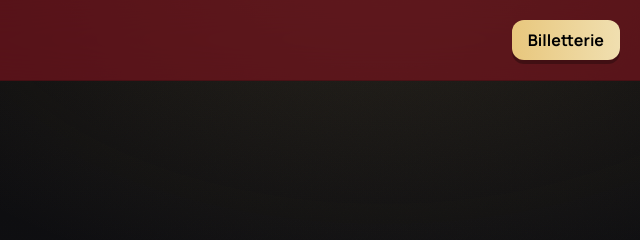
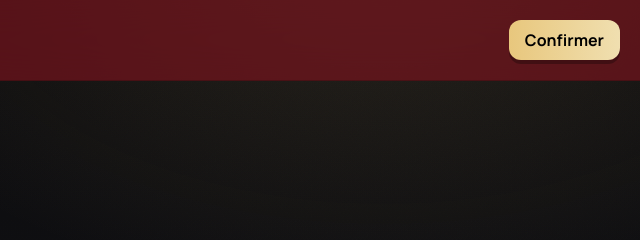
Before and after one commit to jeanloup33/cannes-2025, a website: page news.html in a window 1280 px wide. Shown: the top 240 px of the page, 640-1280 px from the left. Drawn offline with nearby package versions, Linux system fonts and the light colour scheme.

Commit message:
Remplace Billetterie dans news.html

```diff
--- a/news.html
+++ b/news.html
@@ -82,7 +82,7 @@
         <span class="hidden sm:inline text-lg md:text-xl font-extrabold tracking-wide gold-text">NIGHT PARTY</span>
       </a>
       <a href="index.html#tickets" class="ml-2 inline-flex items-center gap-2 rounded-xl bg-gradient-to-r from-gold to-goldSoft text-black font-semibold text-[16px] px-4 py-2 shadow-[0_4px_0_rgba(0,0,0,0.28)] hover:translate-y-[1px] hover:shadow-[0_3px_0_rgba(0,0,0,0.32)] transition">
-        Billetterie
+        Confirmer
       </a>
     </nav>
   </header>
```
